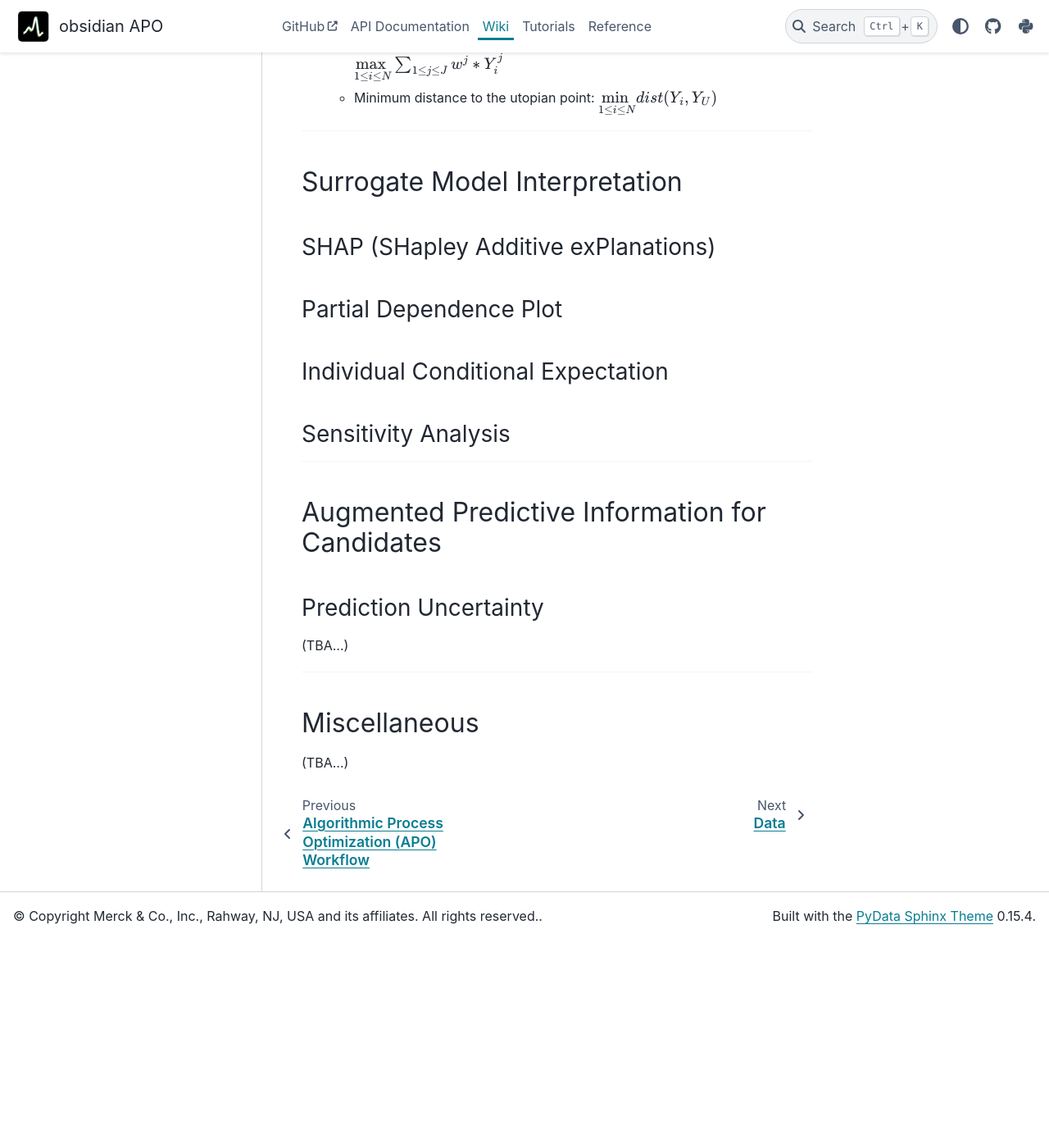
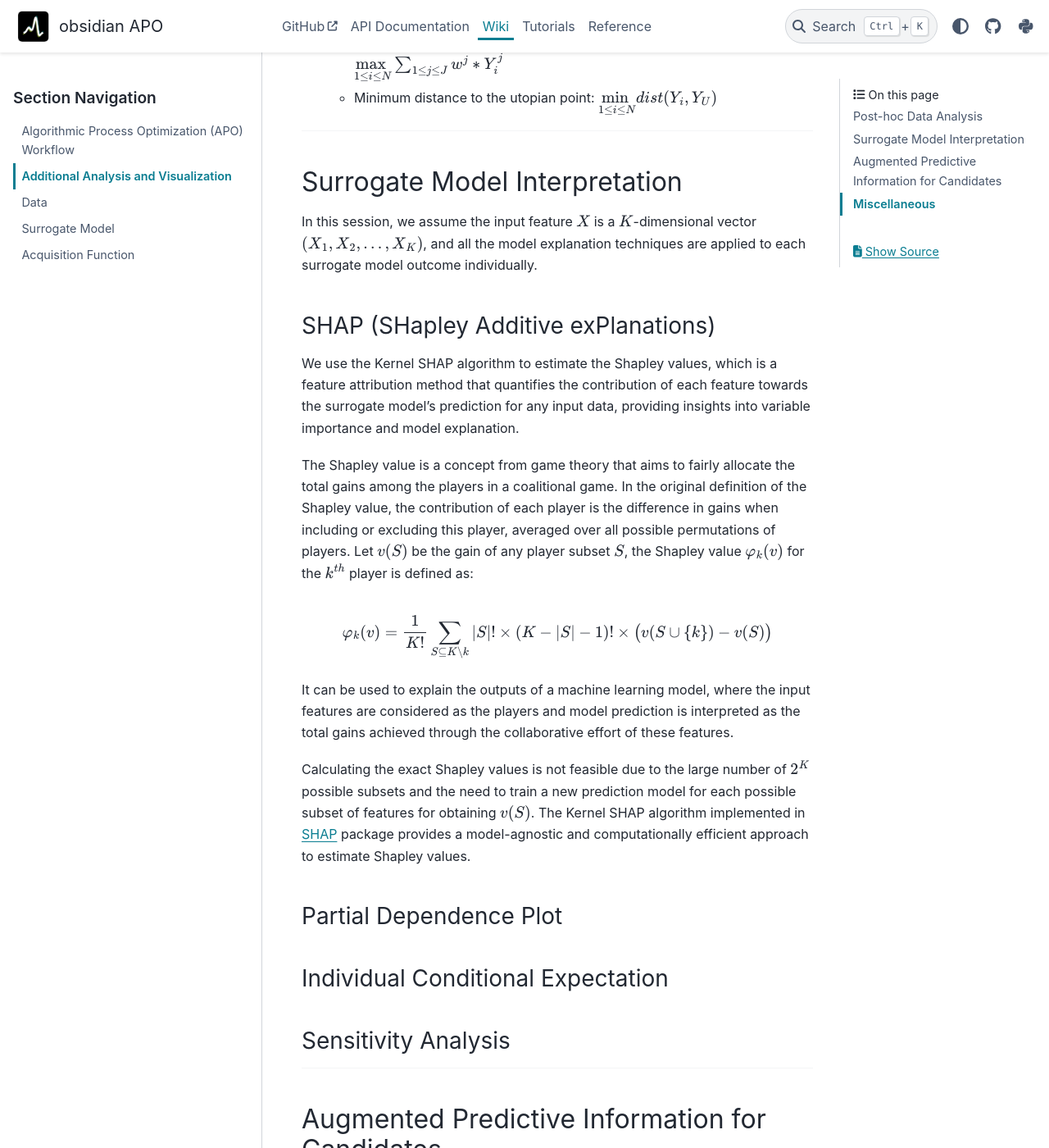
Before and after one commit to MSDLLCpapers/obsidian, a Sphinx documentation site: the page built from docs/wiki/2_Analysis_and_Visualization.md, in a window 1280 px wide and 1400 px high, scrolled down 3538 px. Shown: the whole window at 82% size. Built offline with Sphinx 7.4.7 and the PyData theme 0.15.4, drawn with Linux system fonts in a browser that asks for light colours; before the commit the page ends 4685 px from its top, so only the background shows below that.

Commit message:
Update 2_Analysis_and_Visualization.md
update docs (in progress)

```diff
--- a/docs/wiki/2_Analysis_and_Visualization.md
+++ b/docs/wiki/2_Analysis_and_Visualization.md
@@ -22,7 +22,7 @@
 
 If there are multiple experimental outcomes ($J \geq 1$), the $j^{th}$ outcome in vector $Y_i$ is denoted as $Y_i^{j}$.
 
-### Evaluating the Measured Experimental Conditions
+#### Evaluating the Measured Experimental Conditions
 
 A direct assessment of input features is assigning a binary indicator (True/False) to identify the best performer $X_{opt}$ or an opimal solution set $\chi_{opt}$.
 
@@ -58,7 +58,7 @@
 
 
 
-### The Overall Optimization Performance Metrics
+#### The Overall Optimization Performance Metrics
 
 To monitor the progress of SMBO workflow, we need to define a scalar evaluation metric to summarize performance over all the $N$ data points.
 
@@ -75,14 +75,29 @@
 
 ---
 ## Surrogate Model Interpretation
+In this session, we assume the input feature $X$ is a $K$-dimensional vector $(X_1, X_2, ..., X_K)$, and all the model explanation techniques are applied to each surrogate model outcome individually.
 
-### SHAP (SHapley Additive exPlanations)
+#### SHAP (SHapley Additive exPlanations)
 
-### Partial Dependence Plot
+We use the Kernel SHAP algorithm to estimate the Shapley values, which is a feature attribution method that quantifies the contribution of each feature towards the surrogate model's prediction for any input data, providing insights into variable importance and model explanation.
 
-### Individual Conditional Expectation
+The Shapley value is a concept from game theory that aims to fairly allocate the total gains among the players in a coalitional game. In the original definition of the Shapley value, the contribution of each player is the difference in gains when including or excluding this player, averaged over all possible permutations of players. Let $v(S)$ be the gain of any player subset $S$, the Shapley value $\varphi_k(v)$ for the $k^{th}$ player is defined as:
 
-### Sensitivity Analysis
+\begin{equation*}
+\varphi_k(v) = \frac{1}{K!} \sum_{S \subseteq K \setminus {k}} |S|! \times (K-|S|-1)! \times \big(v(S \cup \{k\}) - v(S)\big)
+\end{equation*}
+
+It can be used to explain the outputs of a machine learning model, where the input features are considered as the players and model prediction is interpreted as the total gains achieved through the collaborative effort of these features.
+
+Calculating the exact Shapley values is not feasible due to the large number of $2^K$ possible subsets and the need to train a new prediction model for each possible subset of features for obtaining $v(S)$.
+The Kernel SHAP algorithm implemented in [SHAP](https://github.com/shap/shap) package provides a model-agnostic and computationally efficient approach to estimate Shapley values.
+
+
+#### Partial Dependence Plot
+
+#### Individual Conditional Expectation
+
+#### Sensitivity Analysis
 
 
 
@@ -93,7 +108,7 @@
 
 
 
-### Prediction Uncertainty
+#### Prediction Uncertainty
 (TBA...)
 
 
```
